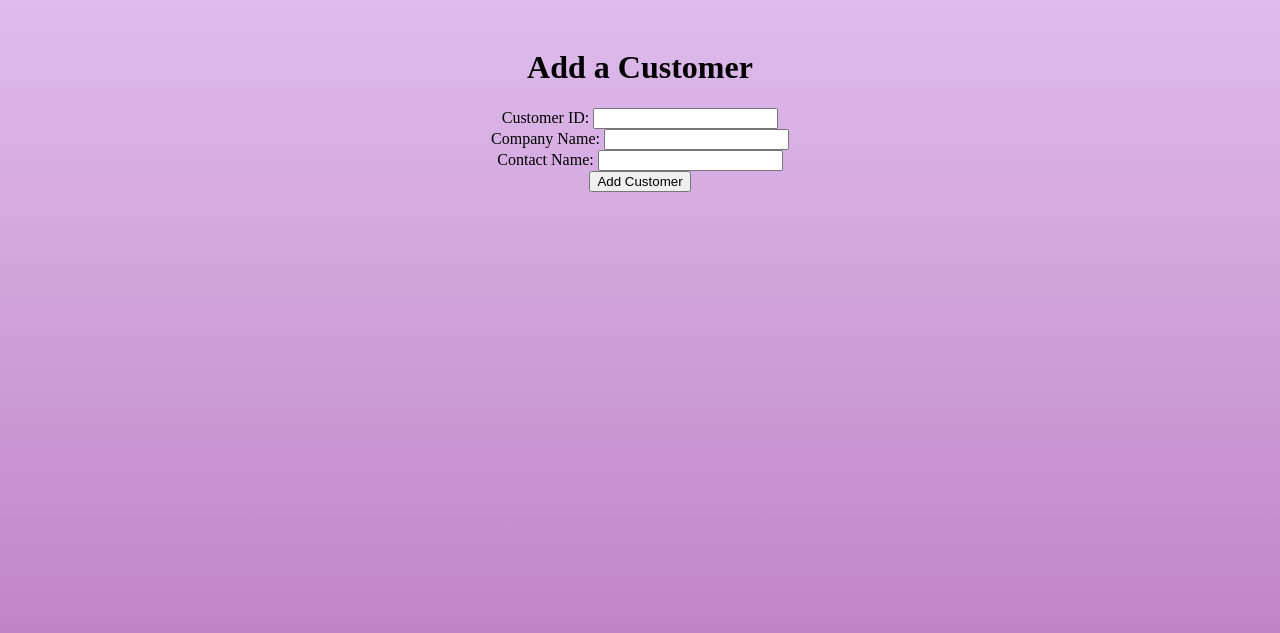
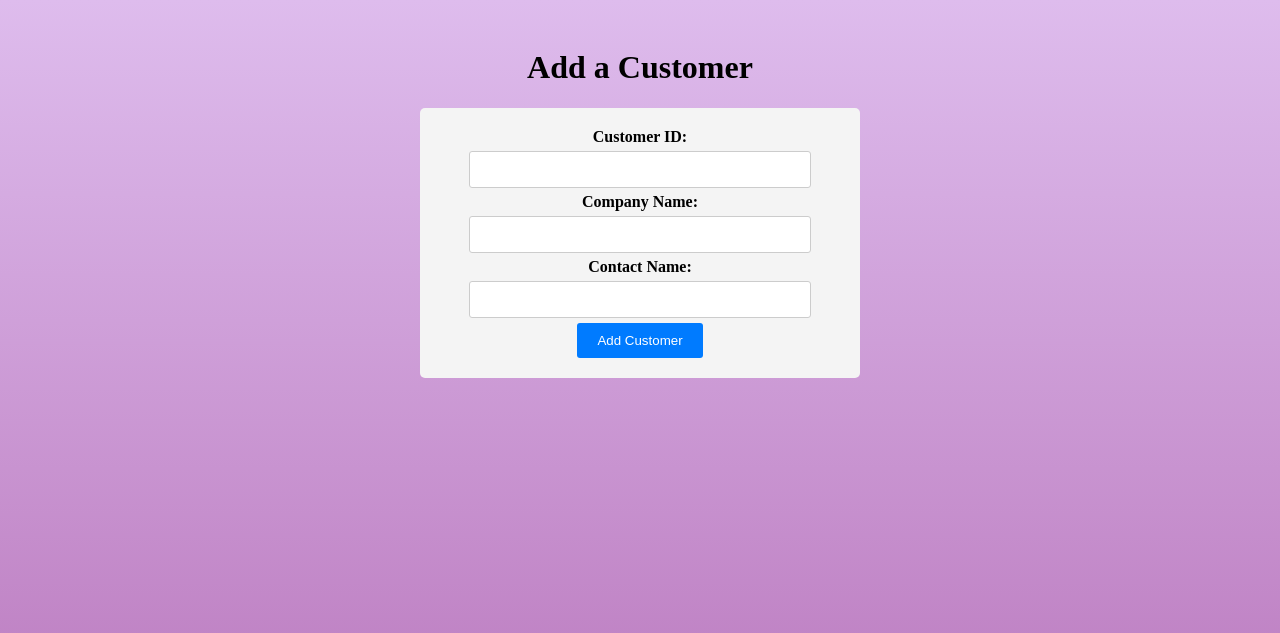
Before and after one commit to agomesdacosta3/MicroService_Exo, a FastAPI app: page /add_customer in a window 1280 px wide. Shown: the top 633 px of the page. Run offline with FastAPI, Linux system fonts and the light colour scheme.

Commit message:
add cards templates when displaying customers

```diff
--- a/projet/app/styles/styles.css
+++ b/projet/app/styles/styles.css
@@ -29,3 +29,77 @@ li {
     color: #fff;
     margin: 10px 0;
 }
+
+.card-container {
+    display: flex;
+    flex-wrap: wrap;
+    gap: 20px;
+    justify-content: center;
+    padding: 20px;
+}
+
+.card {
+    background-color: #fff;
+    border: 1px solid #ddd;
+    border-radius: 5px;
+    padding: 20px;
+    box-shadow: 0 2px 4px rgba(0, 0, 0, 0.1);
+    width: 300px;
+    text-align: center;
+    transition: transform 0.2s;
+}
+
+.card:hover {
+    transform: scale(1.05);
+}
+
+.card h2 {
+    font-size: 18px;
+    color: #333;
+}
+
+.card p {
+    font-size: 16px;
+    color: #666;
+}
+
+/* Styles spécifiques au formulaire */
+.form-container {
+    max-width: 400px;
+    margin: 0 auto;
+    padding: 20px;
+    background-color: #f4f4f4;
+    border-radius: 5px;
+}
+
+.form-label {
+    font-weight: bold;
+}
+
+.form-input {
+    width: 80%;
+    padding: 10px;
+    margin: 5px 0;
+    border: 1px solid #ccc;
+    border-radius: 3px;
+}
+
+.form-button {
+    background-color: #007BFF;
+    color: #fff;
+    border: none;
+    border-radius: 3px;
+    padding: 10px 20px;
+    cursor: pointer;
+}
+
+.form-button:hover {
+    background-color: #0056b3;
+}
+
+/* Classe pour centrer le contenu dans une div de résultat */
+.center-card-result {
+    margin-top: 15px;
+    display: flex;
+    justify-content: center; /* Centre horizontalement */
+}
--- a/projet/app/templates/add_customer.html
+++ b/projet/app/templates/add_customer.html
@@ -6,22 +6,25 @@
 </head>
 <body>
     <h1>Add a Customer</h1>
+    <div class="form-container">
         <form method="post" action="javascript:void(0);">
-      <label for="customerid">Customer ID:</label>
-      <input type="text" id="customerid" name="customerid" required /><br />
+            <label for="customerid" class="form-label">Customer ID:</label>
+            <input type="text" id="customerid" name="customerid" class="form-input" required />
 
-      <label for="companyname">Company Name:</label>
-      <input type="text" id="companyname" name="companyname" required /><br />
+            <label for="companyname" class="form-label">Company Name:</label>
+            <input type="text" id="companyname" name="companyname" class="form-input" required />
 
-      <label for="contactname">Contact Name:</label>
-      <input type="text" id="contactname" name="contactname" required /><br />
+            <label for="contactname" class="form-label">Contact Name:</label>
+            <input type="text" id="contactname" name="contactname" class="form-input" required />
 
-      <button type="submit" onclick="addCustomer()">Add Customer</button>
+            <button type="submit" onclick="addCustomer()" class="form-button">Add Customer</button>
         </form>
+    </div>
 
-    <div id="add_customer_result"></div>
+    <div id="add_customer_result" class="center-card-result"></div>
 </body>
 </html>
+
 
 <script>
   function addCustomer() {
@@ -39,8 +42,22 @@
   })
     .then((response) => response.json())
     .then((data) => {
+      if (data.message === "Customer added successfully.") {
+        // Crée une carte pour afficher les informations du client
+        var customerCardHTML = `
+          <div class="card">
+            <h2>${data.message}</h2>
+            <h2>ID : ${customerid}</h2>
+            <p>Company : ${companyname}</p>
+            <p>Contact : ${contactname}</p>
+          </div>
+        `;
+        resultContainer.innerHTML = customerCardHTML;
+      } else {
+        // Affiche le message d'erreur
         var addCustomerMessageHTML = `<p>${data.message}</p>`;
         resultContainer.innerHTML = addCustomerMessageHTML;
+      }
     });
 }
 </script>
```
Also changed, not shown: projet/app/templates/get_all_customer.html (+8 -4 lines), projet/app/templates/get_customer.html (+10 -6 lines). Lines whose indentation alone changed are shown as unchanged.
